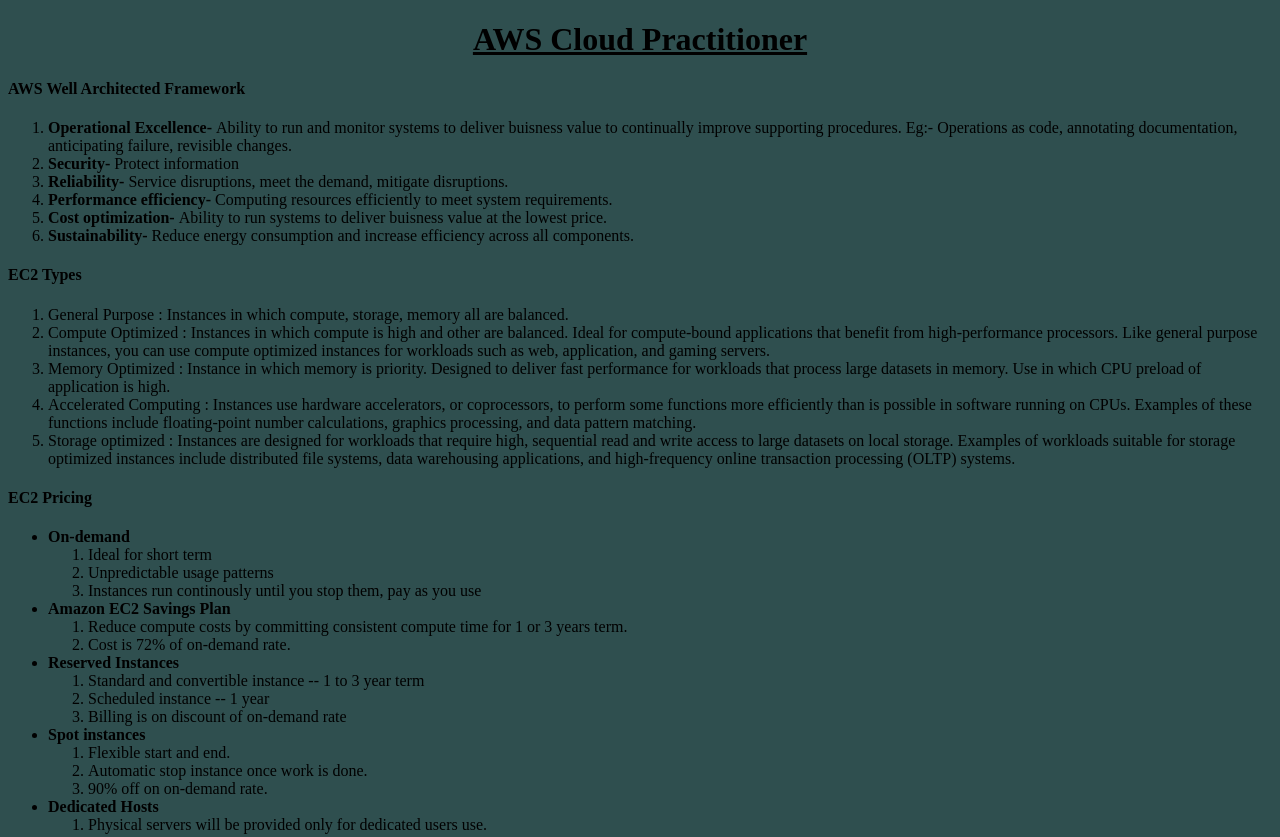
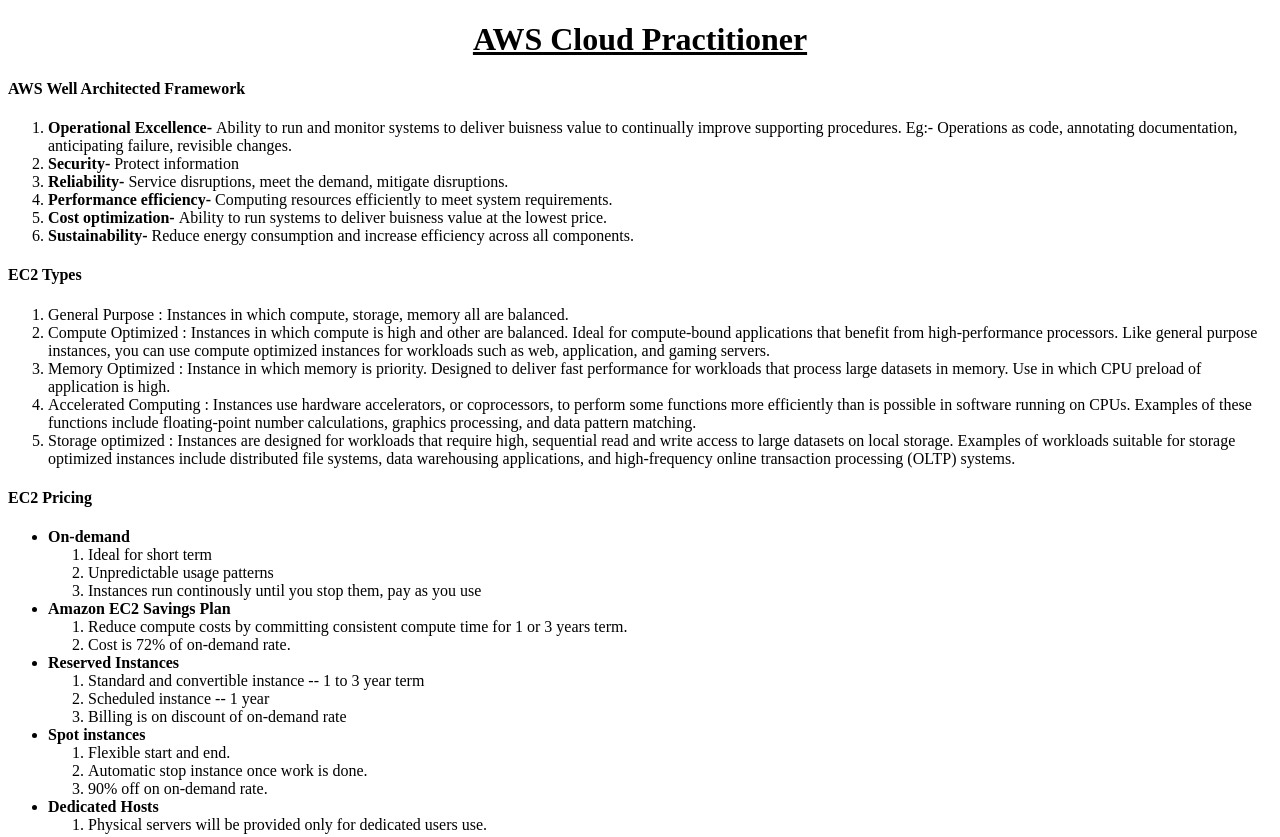
Before and after one commit to Vaishnavi292000/AwsCloudPractitioner, a plain HTML site: page index.html in a window 1280 px wide. Shown: the top 837 px of the page. Drawn offline with Linux system fonts and the light colour scheme.

Commit message:
updated styling

```diff
--- a/index.html
+++ b/index.html
@@ -6,7 +6,7 @@
     <meta name="viewport" content="width=device-width, initial-scale=1.0">
     <title>AWS Cloud Practitioner Notes</title>
 </head>
-<body style="background-color: darkslategray;">
+<body>
     <center><h1><u>AWS Cloud Practitioner</u></h1></center>
     <div>
         <h4>AWS Well Architected Framework</h4>
```
